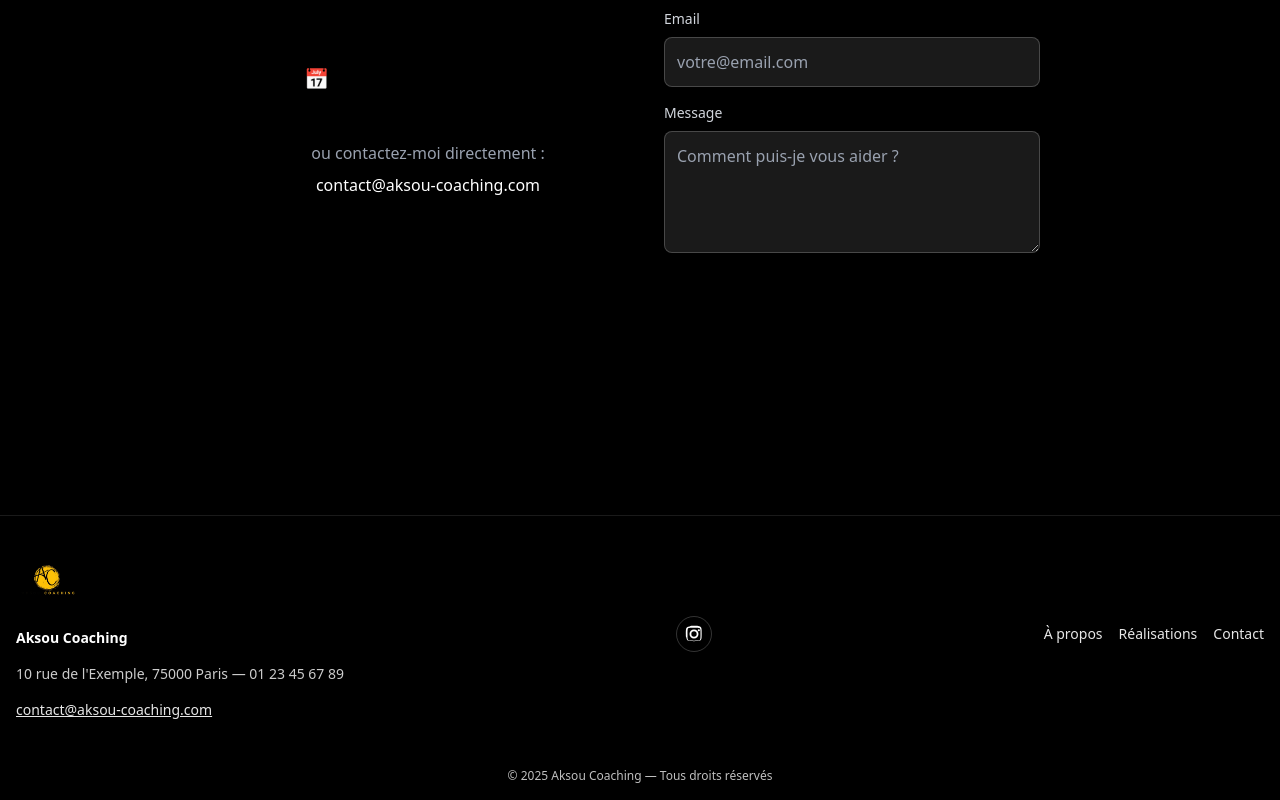
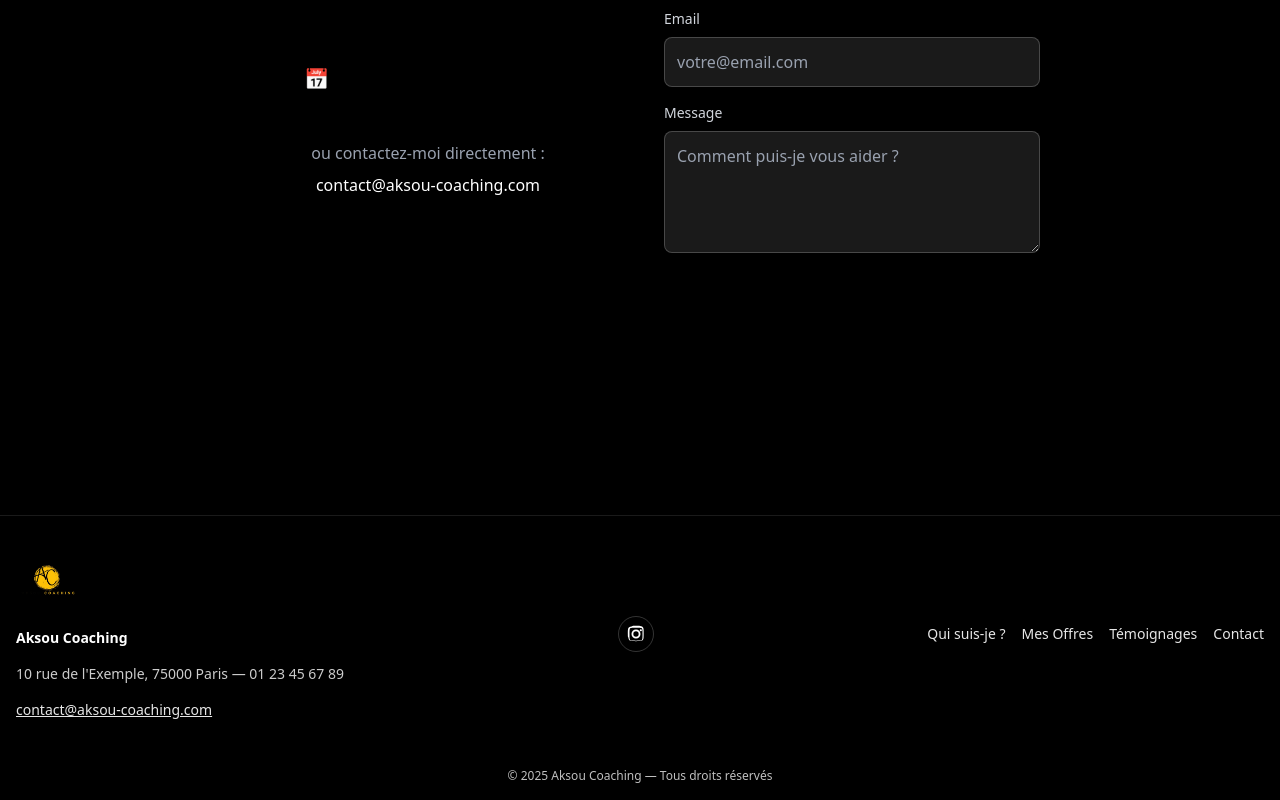
Before and after one commit to ChawkiSLIMANI/site-btp, a Next.js app: page /contact in a window 1280 px wide. Shown: the part 509-1309 px from the top of the page. Built offline with nearby package versions, Linux system fonts and the light colour scheme; a web font is replaced by a local one.

Commit message:
chore: rename nav items for consistency

```diff
--- a/src/components/layout/Footer.tsx
+++ b/src/components/layout/Footer.tsx
@@ -48,8 +48,9 @@ export function Footer() {
         </div>
 
         <nav className="text-sm flex gap-4 opacity-90">
-          <Link href="/a-propos" className="hover:underline">À propos</Link>
-          <Link href="/realisations" className="hover:underline">Réalisations</Link>
+          <Link href="/a-propos" className="hover:underline">Qui suis-je ?</Link>
+          <Link href="/services" className="hover:underline">Mes Offres</Link>
+          <Link href="/realisations" className="hover:underline">Témoignages</Link>
           <Link href="/contact" className="hover:underline">Contact</Link>
         </nav>
       </div>
--- a/src/components/layout/Header.tsx
+++ b/src/components/layout/Header.tsx
@@ -9,9 +9,9 @@ import { usePathname } from "next/navigation";
 type NavItem = { href: string; label: string };
 const NAV: NavItem[] = [
   { href: "/", label: "Accueil" },
-  { href: "/a-propos", label: "À propos" },
-  { href: "/services", label: "Services" },
-  { href: "/realisations", label: "Réalisations" },
+  { href: "/a-propos", label: "Qui suis-je ?" },
+  { href: "/services", label: "Mes Offres" },
+  { href: "/realisations", label: "Témoignages" },
   { href: "/contact", label: "Contact" },
 ];
 
```
